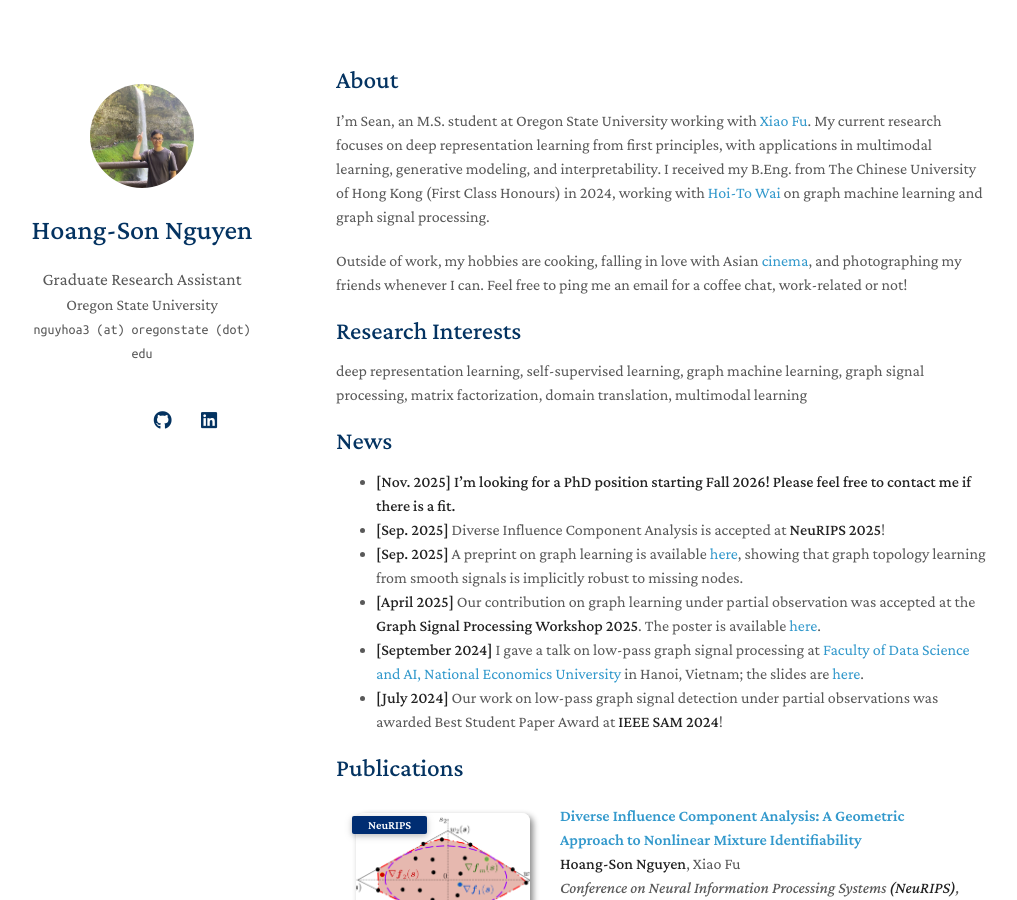
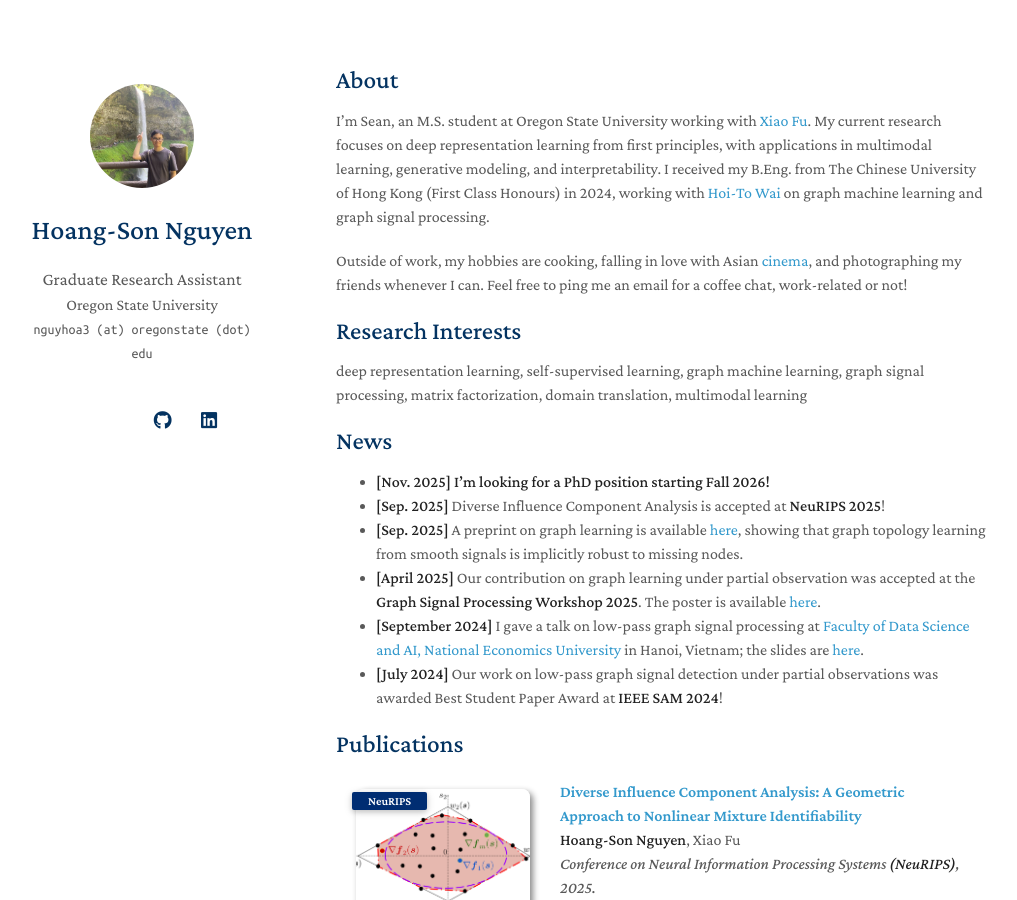
Before and after one commit to hsnguyen24/hsnguyen24.github.io, a Jekyll site: the page built from index.md, in a window 1280 px wide and 900 px high. Shown: the whole window, without its empty margins (134-1151 px from the left). Built offline with Jekyll 4.4.1, drawn with Linux system fonts in a browser that asks for light colours; nearby versions of some CDN libraries; a style sheet for code colours, icons or effects is not loaded; our own code applies the rules of GitHub Pages for plain Markdown files.

Commit message:
Update index.md

```diff
--- a/index.md
+++ b/index.md
@@ -12,7 +12,7 @@ Outside of work, my hobbies are cooking, falling in love with Asian [cinema](htt
 deep representation learning, self-supervised learning, graph machine learning, graph signal processing, matrix factorization, domain translation, multimodal learning
 
 ## News
-- **[Nov. 2025]** **I'm looking for a PhD position starting Fall 2026! Please feel free to contact me if there is a fit.**
+- **[Nov. 2025]** **I'm looking for a PhD position starting Fall 2026!**
 - **[Sep. 2025]** Diverse Influence Component Analysis is accepted at **NeuRIPS 2025**!
 - **[Sep. 2025]** A preprint on graph learning is available [here](https://arxiv.org/abs/2509.14887), showing that graph topology learning from smooth signals is implicitly robust to missing nodes.
 - **[April 2025]** Our contribution on graph learning under partial observation was accepted at the **Graph Signal Processing Workshop 2025**. The poster is available [here](./assets/files/GSPW2025_Poster.pdf).
```
